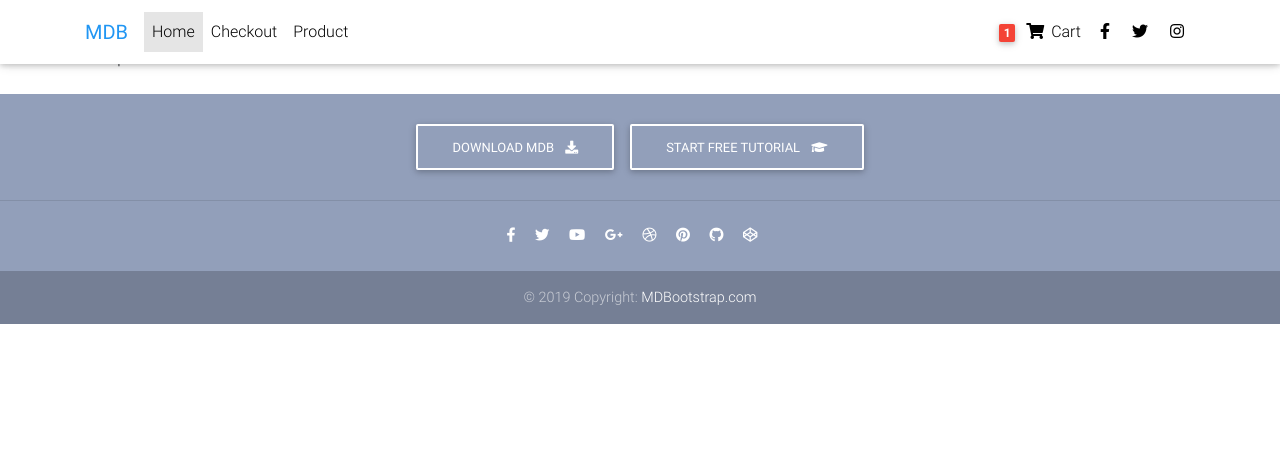
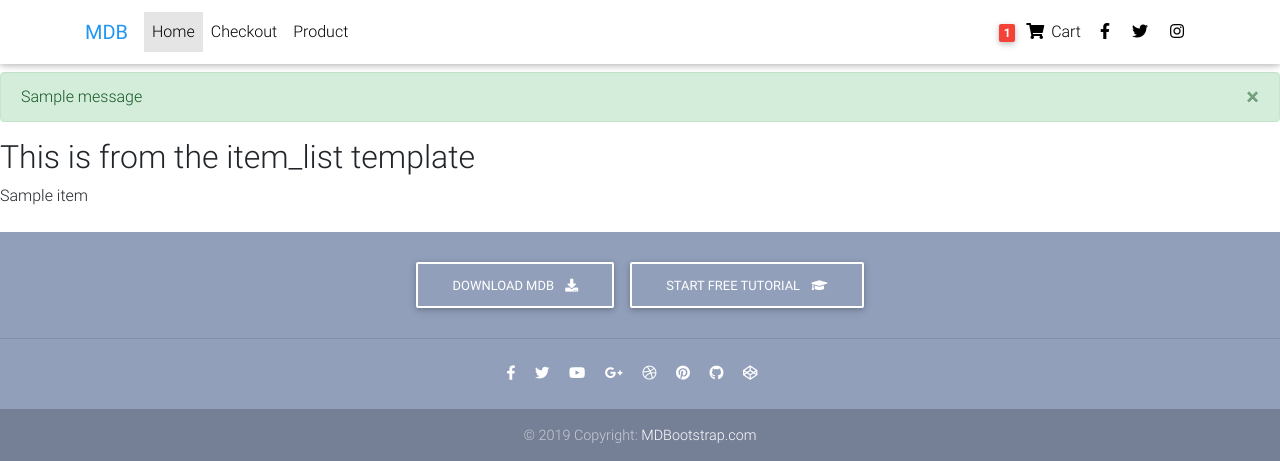
Before and after one commit to waterseeker/django_ecommerce, a Django app: template templates/item_list.html in a window 1280 px wide. Shown: the top 461 px of the page. Before the commit the page ends 324 px from the top, so only its background shows below. Run offline with Django 3.2, Linux system fonts and the light colour scheme; the template is opened without the code that fills it: most values are stand-ins (such as "Sample title", 1, 10 or a date in 2020); one stand-in notice (Sample message) is shown; some libraries are stand-ins or nearby versions.

Commit message:
fix for removing items from cart, added messages for adjusting items in cart

```diff
--- a/templates/base.html
+++ b/templates/base.html
@@ -18,28 +18,33 @@
     <!-- Your custom styles (optional) -->
     <link href="{% static 'css/style.min.css' %}" rel="stylesheet">
 
-    <title>CHANGE THIS!!!!</title>
+    <title>TITLE GOES HERE</title>
 </head>
 
+    {% include "navbar.html" %}
+
 <body>
-    {% include 'navbar.html' %}
-
-    <div class="content container">
-        <div class="row">
-            <div class="col-md-8">
-            {% block content %}
-            {% endblock %}
-            </div>
-        </div>
+    <div class="mt-5 pt-4">
+        {% if messages %}
+            {% for message in messages %}
+                <div class="alert alert-{{ message.tags }} alert-dismissible fade show" role="alert">
+                    {{ message }}
+                    <button type="button" class="close" data-dismiss="alert" aria-label="Close">
+                        <span aria-hidden="true">&times;</span>
+                    </button>
+                </div>
+            {% endfor %}
+        {% endif %}
     </div>
 
-    {% block extra_body %}
-    {% endblock extra_body %}
+    {% block content %}
+    {% endblock %}
 
     {% include 'footer.html' %}
     {% include 'scripts.html' %}
 
     {% block extra_scripts %}
     {% endblock extra_scripts %}
+
 </body>
 </html>
--- a/templates/product.html
+++ b/templates/product.html
@@ -62,7 +62,7 @@
                 Add to cart
                 <i class="fas fa-shopping-cart ml-1"></i>
               </a>
-              <a href="{{ object.remove_from_cart_url }}"class="btn btn-danger btn-md my-0 p">
+              <a href="{{ object.get_remove_from_cart_url }}"class="btn btn-danger btn-md my-0 p">
                 Remove from cart
               </a>
           </div>
```
Also changed, not shown: core/views.py (+17 -7 lines).
